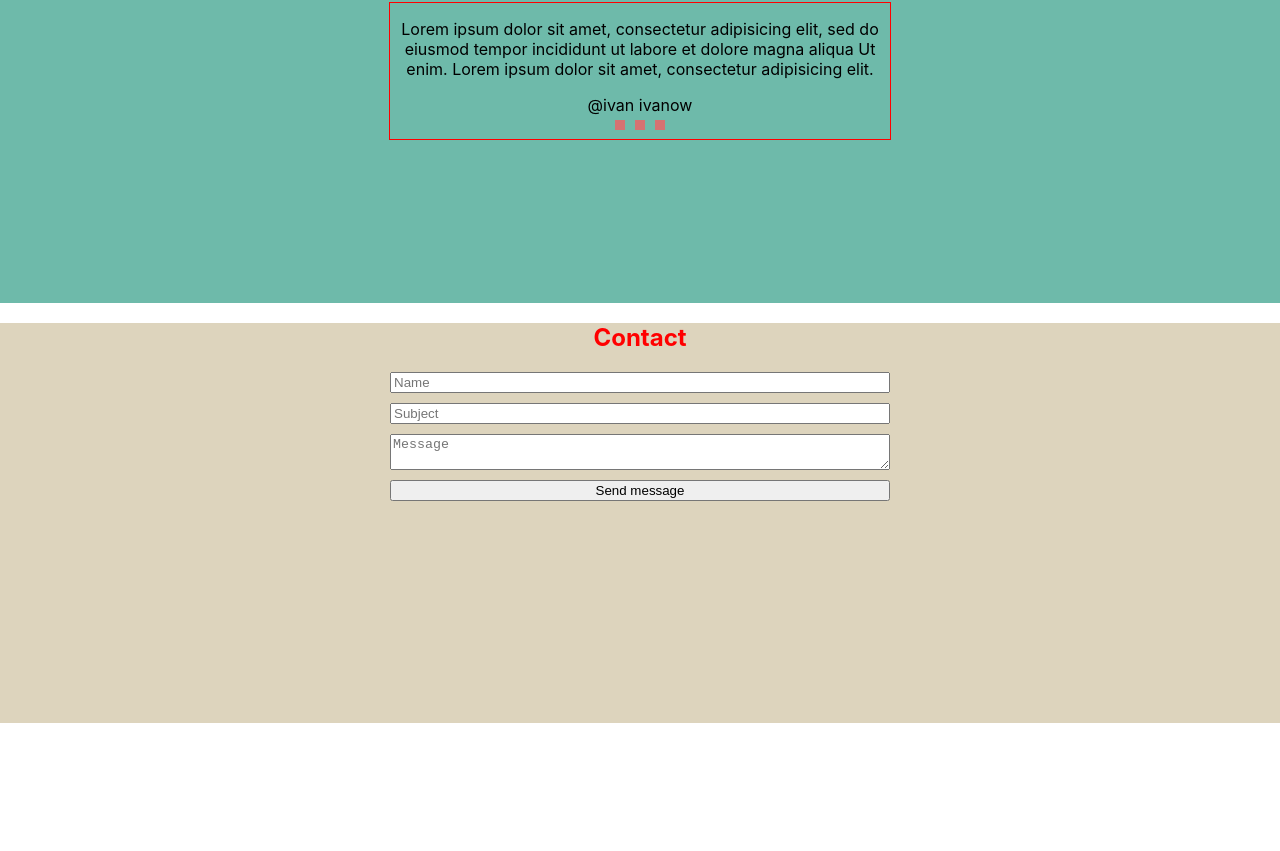
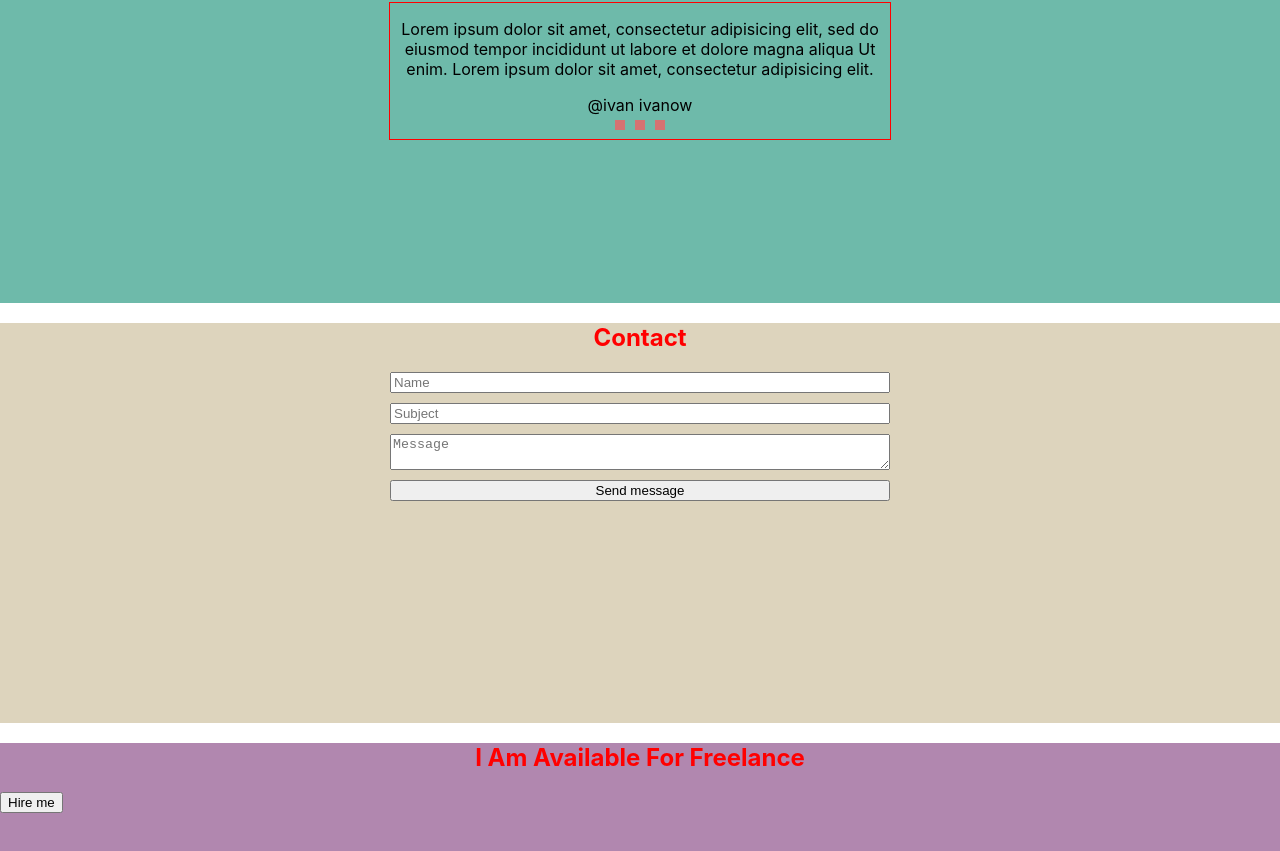
Before and after one commit to EvgeniyElisov/First-Portfolio, a React app: page / in a window 1280 px wide. Shown: the part 2611-3462 px from the top of the page. Before the commit the page ends 3334 px from the top, so only its background shows below. Built offline with nearby package versions, Linux system fonts and the light colour scheme.

Commit message:
slogan structure done

```diff
--- a/src/App.tsx
+++ b/src/App.tsx
@@ -3,6 +3,7 @@
 import { Contact } from "./layout/sections/contacts/Contact";
 import { Main } from "./layout/sections/main/Main";
 import { Skills } from "./layout/sections/skills/Skills";
+import { Slogan } from "./layout/sections/slogan/Slogan";
 import { Testimony } from "./layout/sections/testimony/Testimony";
 import { Works } from "./layout/sections/works/Works";
 
@@ -15,6 +16,7 @@
       <Works />
       <Testimony />
       <Contact />
+      <Slogan />
     </div>
   );
 }
--- /dev/null
+++ b/src/layout/sections/slogan/Slogan.tsx
@@ -0,0 +1,17 @@
+import styled from "styled-components";
+import { SectionTitle } from "../../../components/SectionTitle";
+import { Button } from "../../../components/Button";
+
+export const Slogan = () => {
+  return (
+    <StyledSlogan>
+      <SectionTitle>I Am Available For Freelance</SectionTitle>
+      <Button>Hire me</Button>
+    </StyledSlogan>
+  );
+};
+
+const StyledSlogan = styled.section`
+  min-height: 30vh;
+  background-color: #b187af;
+`;
```
